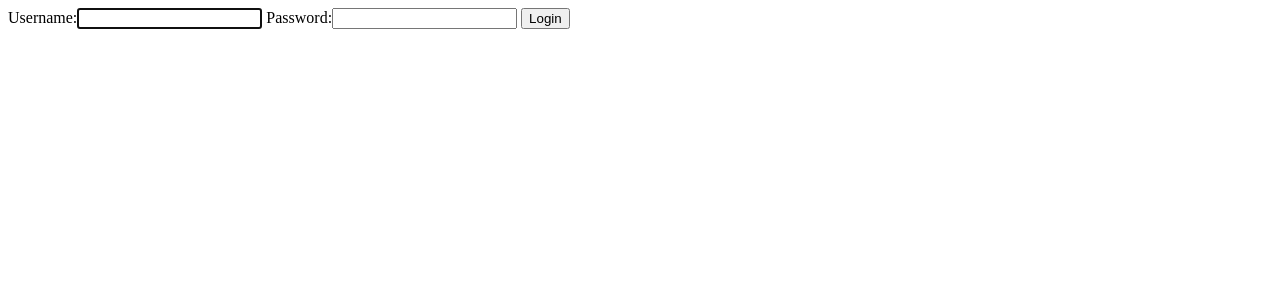
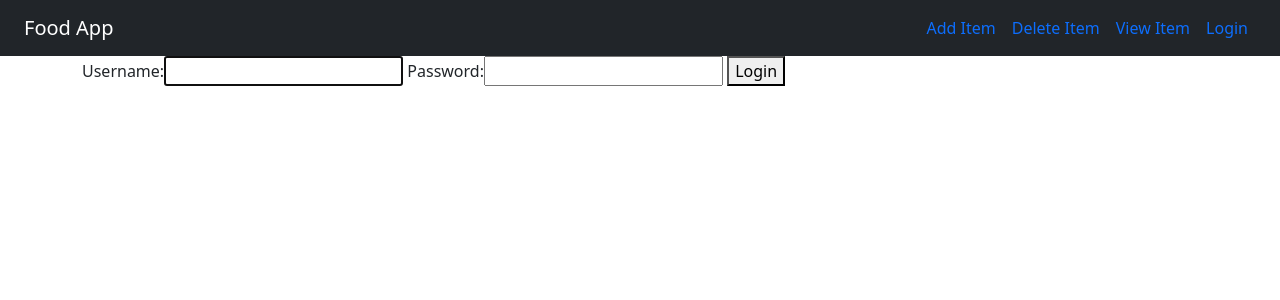
Before and after one commit to IanTaiAhn/CS3620_Hello_Django, a Django app: page /login/ in a window 1280 px wide. Shown: the top 300 px of the page. Run offline with Django 3.2, Linux system fonts and the light colour scheme.

Commit message:
Django is pretty cool!

```diff
--- a/hellodjango/food/models.py
+++ b/hellodjango/food/models.py
@@ -18,6 +18,5 @@ class Item(models.Model):
 
 # we are able to redirect to another page through this method.
 
-
-def get_absolute_url(self):
-    return reverse("food:detail", kwargs={"pk": self.pk})
+    def get_absolute_url(self):
+        return reverse("food:detail", kwargs={"pk": self.pk})
--- a/hellodjango/food/templates/food/index.html
+++ b/hellodjango/food/templates/food/index.html
@@ -7,6 +7,7 @@
     <h3>{{ item.item_name }}</h3>
     <h5>{{ item.item_desc }}</h5>
     <h5>${{ item.item_price }}</h5>
+    <h6>{{ item.user_name }}</h6>
   </div>
   <div class="col-md-2">
     <a href="{% url 'food:detail' item.id %}" class="btn btn-success">
--- a/hellodjango/food/urls.py
+++ b/hellodjango/food/urls.py
@@ -1,20 +1,22 @@
 from . import views
 from django.urls import path
 
+# root is /food/
 app_name = 'food'
 urlpatterns = [
-    # root is /food/
     # path('', views.index, name="index"), # these two index urls are the same, but this one is a fucntion based view.
     # this is a class based view.
     path('', views.IndexClassView.as_view(), name="index"),
-    path('item', views.item, name="item"),
-    # The path is what our client side sees, and is the URL
-    # The views.<'name'> is how we connect the path to our view which proccess the request, and renders the html.
-    # The name parameter is how we can access this path dynamically from our templates/html files.
+    path('item/', views.item, name="item"),
     # path('<int:item_id>', views.detail, name="detail"), #detail function based view
     # detail class based view.
     path('<int:pk>', views.FoodDetail.as_view(), name="detail"),
-    path('add', views.create_item, name="create_item"),
+    # path('add', views.create_item, name="create_item"), # function based
+    path('add', views.CreateItem.as_view(), name="create_item"),  # class based
     path('update/<int:id>', views.update_item, name="update_item"),
     path('delete/<int:id>', views.delete_item, name="delete_item"),
 ]
+
+# The path is what our client side sees, and is the URL
+# The views.<'name'> is how we connect the path to our view which proccess the request, and renders the html.
+# The name parameter is how we can access this path dynamically from our templates/html files.
--- a/hellodjango/users/templates/users/login.html
+++ b/hellodjango/users/templates/users/login.html
@@ -1,4 +1,10 @@
-<form method="POST">
-  {% csrf_token %} {{form}}
-  <button type="submit">Login</button>
-</form>
+{% extends 'food/base.html' %} {% block body %}
+
+<div class="container">
+  <form method="POST">
+    {% csrf_token %} {{form}}
+    <button type="submit">Login</button>
+  </form>
+</div>
+
+{% endblock %}
```
Also changed, not shown: hellodjango/food/views.py (+16 -5 lines), hellodjango/db.sqlite3.
